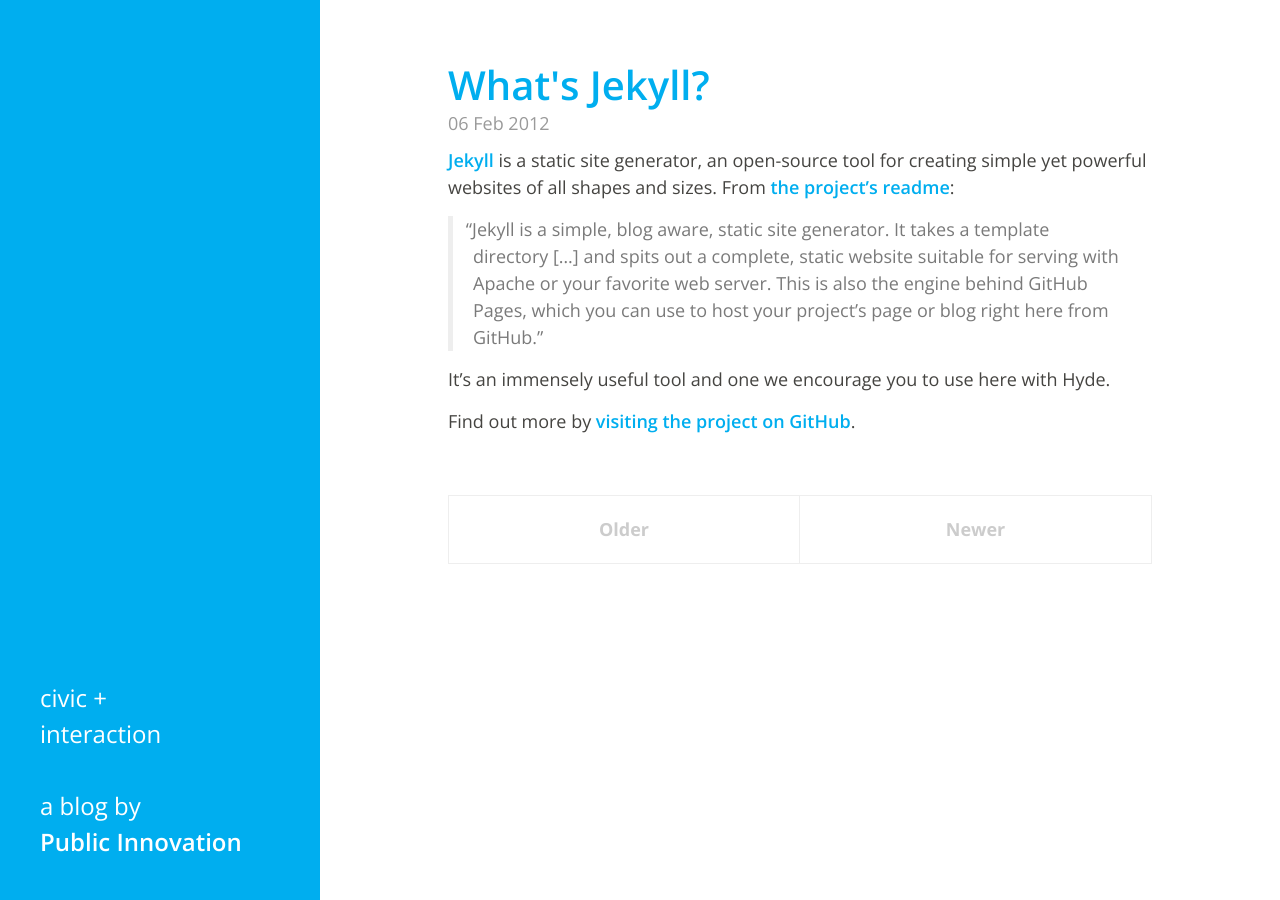
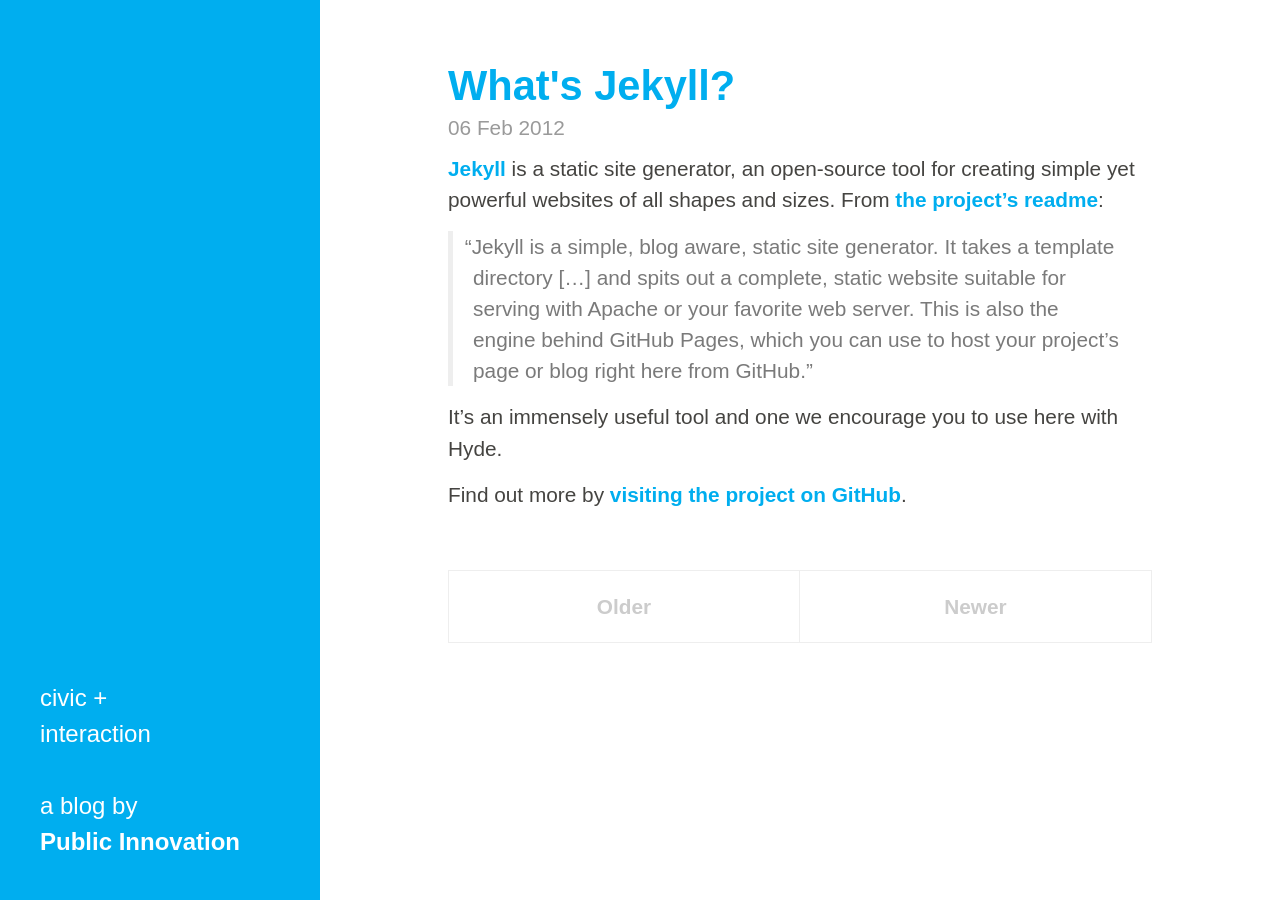
Before and after one commit to publicinnovation/blog, a Jekyll site: the page built from index.html, in a window 1280 px wide. Built offline with Jekyll 4.4.1, drawn with Linux system fonts in a browser that asks for light colours; Markdown is read by kramdown in place of the engine named in the settings; the list of posts is cut into pages by our own code.

Commit message:
customize styling, add favicons

```diff
--- a/public/css/custom.css
+++ b/public/css/custom.css
@@ -1,3 +1,14 @@
+body {
+  font-family: "proxima-nova", sans-serif;
+  font-size: 1.3em;
+}
+
+h1, h2, h3, h4, h5, h6 {
+  font-family: "quatro-slab", sans-serif;
+  font-size: 2.0em;
+  color: #00aeef;
+}
+
 .masthead {
 	background-color: #00aeef;
 }
```
Also changed, not shown: public/favicon.png, public/touch-icon-144-precomposed.png (deleted).
